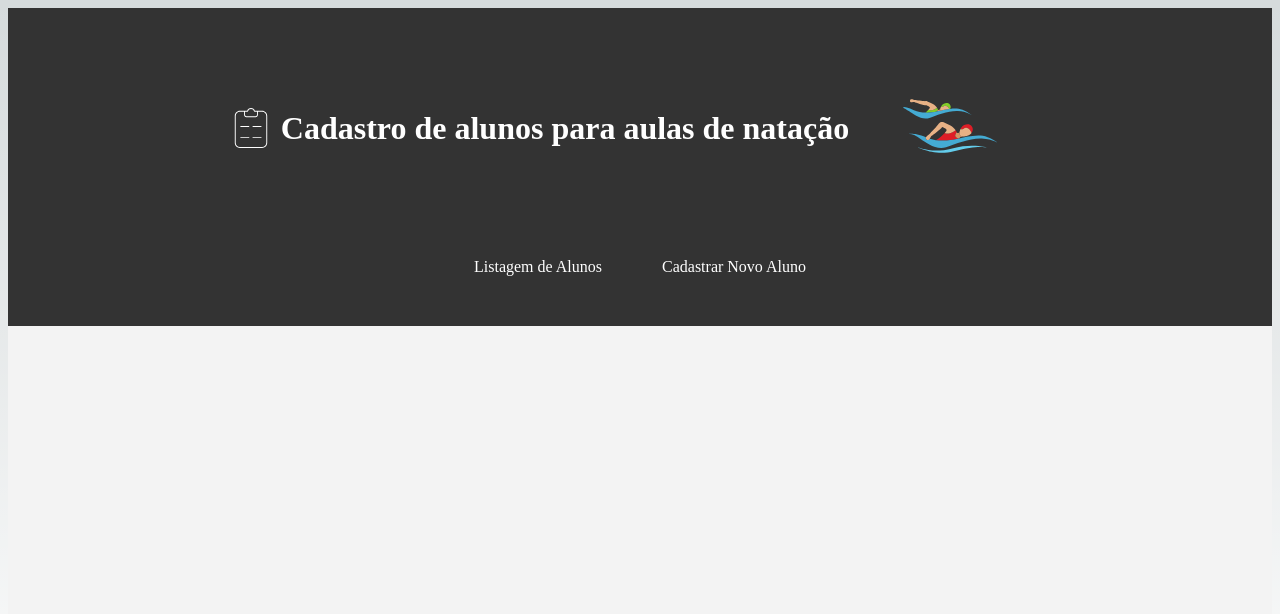
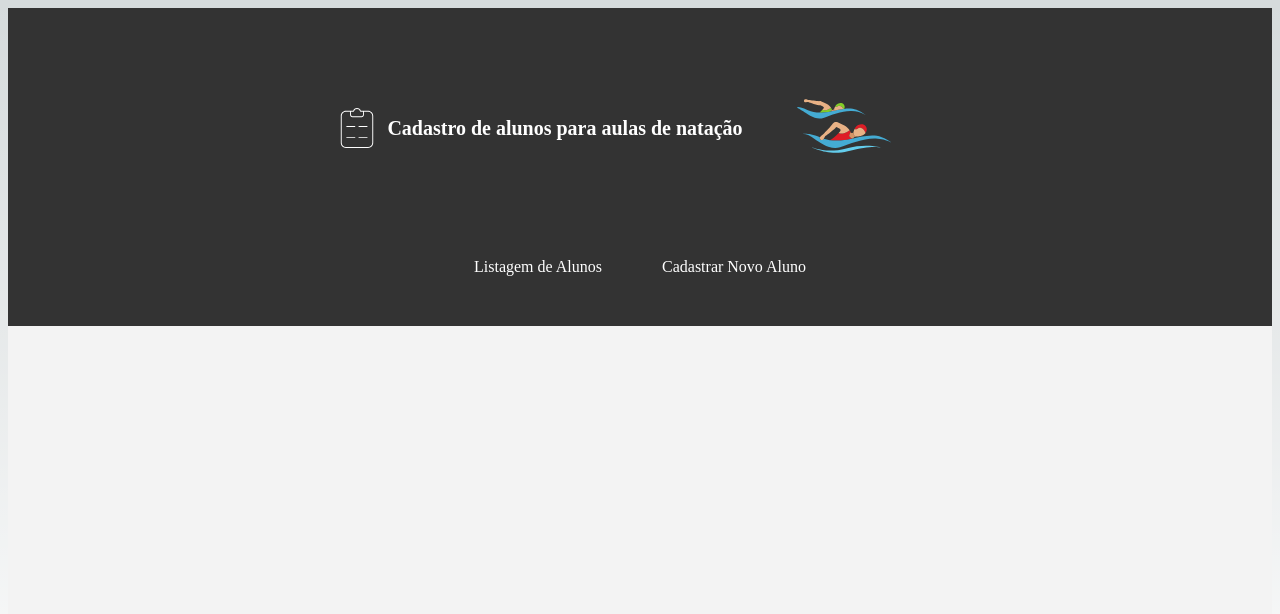
Before and after one commit to agostinhomarcia/crud-natacao, a React (Vite) app: page / in a window 1280 px wide. Shown: the top 614 px of the page. Built offline with nearby package versions, Linux system fonts and the light colour scheme.

Commit message:
arrumando css

```diff
--- a/src/app.css
+++ b/src/app.css
@@ -22,8 +22,8 @@
   margin-right: 10px;
 }
 .title {
-  fontsize: 20px;
-  fontweight: bold;
+  font-size: 20px;
+  font-weight: bold;
   text-align: center;
 }
 .container-img {
```
